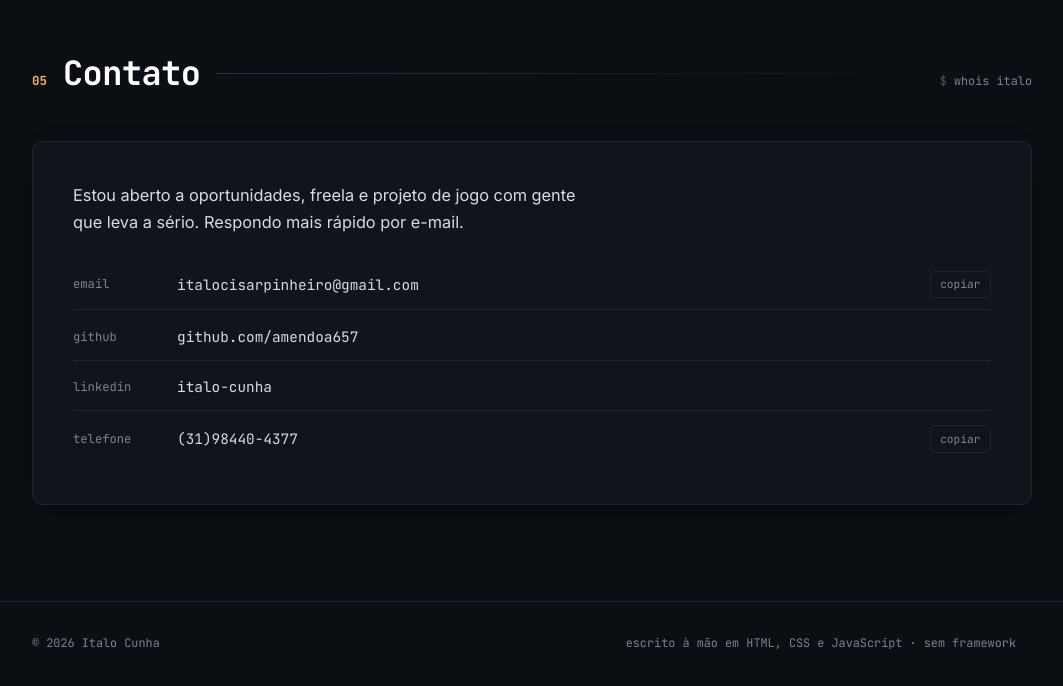
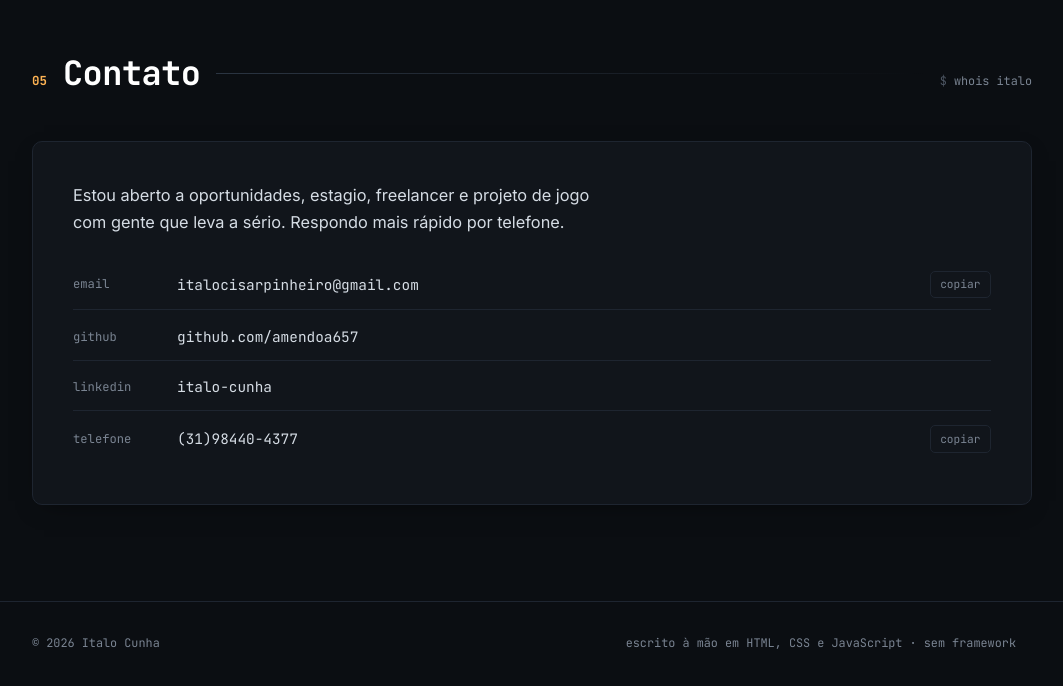
Before and after one commit to amendoa657/portifolioNovo, a plain HTML site: page index.html in a window 1280 px wide. Shown: the part 5187-5873 px from the top of the page, without its empty margins (108-1171 px from the left). Drawn offline with Linux system fonts and the light colour scheme.

Commit message:
Update texto

```diff
--- a/index.html
+++ b/index.html
@@ -608,8 +608,8 @@
 
       <div class="contatoCaixa revelar">
         <p class="contatoChamada">
-          Estou aberto a oportunidades, freela e projeto de jogo com gente que leva a sério.
-          Respondo mais rápido por e-mail.
+          Estou aberto a oportunidades, estagio, freelancer e projeto de jogo com gente que leva a sério.
+          Respondo mais rápido por telefone.
         </p>
 
         <ul class="contatoLista">
```
